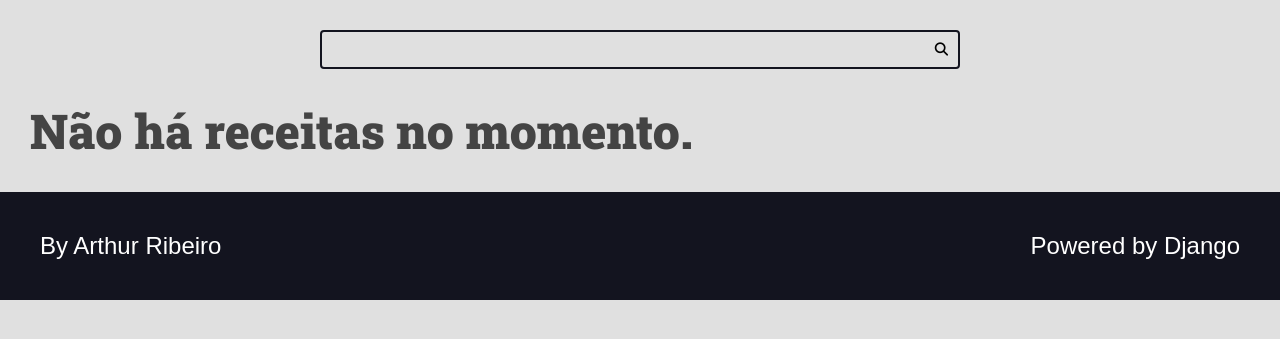
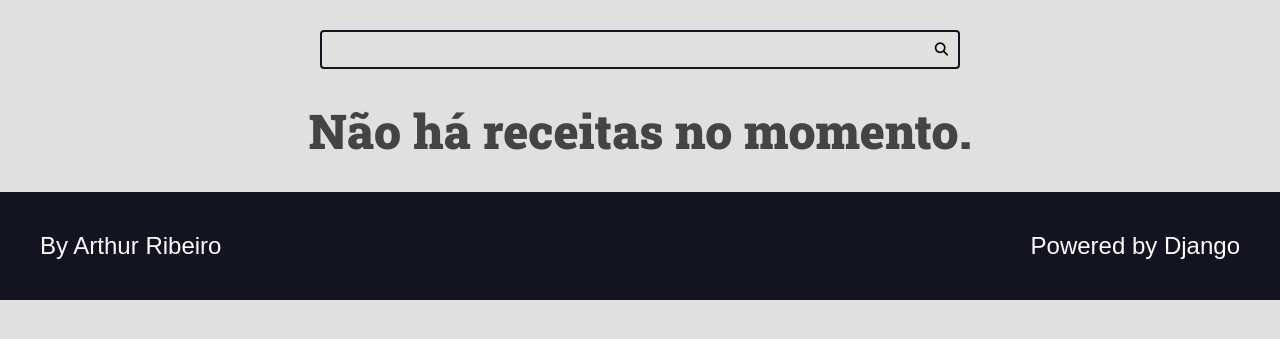
Before and after one commit to ribeiro-7/projeto-receitas, a Django app: page / in a window 1280 px wide. Shown: the part 113-452 px from the top of the page. Run offline with Django 5.2, Linux system fonts and the light colour scheme; data that the repository does not hold is empty.

Commit message:
Adicionando css pra classe center pra centralizar mensagem

```diff
--- a/receitasapp/static/receitas/css/style.css
+++ b/receitasapp/static/receitas/css/style.css
@@ -270,3 +270,7 @@ h6{
 .main-footer a:hover {
     filter: brightness(.8);
 }
+
+.center {
+    text-align: center;
+}
```
